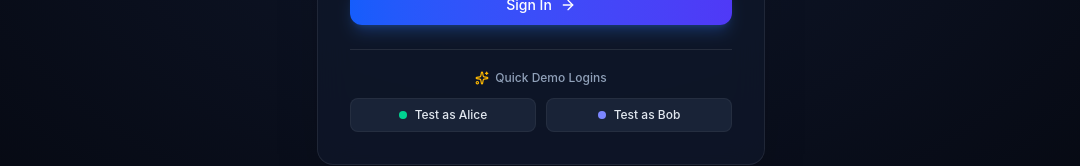
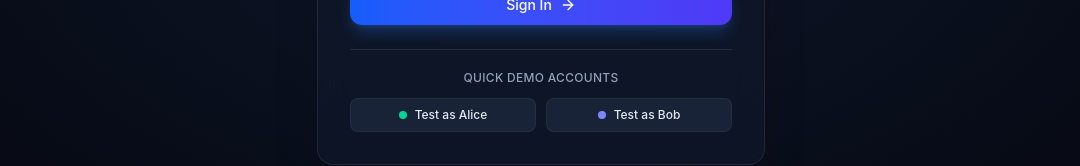
Before and after one commit to Seansteiger/Chat.SO, a React (Vite) app in the folder apps/web/: page / in a window 1280 px wide. Shown: the part 529-695 px from the top of the page, without its empty margins (99-1179 px from the left). Built offline with nearby package versions, Linux system fonts and the light colour scheme.

Commit message:
style: remove sparkles icon from quick demo accounts

```diff
--- a/apps/web/src/components/AuthScreen.tsx
+++ b/apps/web/src/components/AuthScreen.tsx
@@ -1,6 +1,6 @@
 import React, { useState } from 'react';
 import { useAuth } from '../hooks/useAuth.js';
-import { Sparkles, MessageSquare, Video, ShieldCheck, UserCheck, ArrowRight } from 'lucide-react';
+import { MessageSquare, Video, ShieldCheck, UserCheck, ArrowRight } from 'lucide-react';
 
 export const AuthScreen: React.FC = () => {
   const { login, register } = useAuth();
@@ -181,9 +181,8 @@ export const AuthScreen: React.FC = () => {
 
           {/* Quick Demo Fill Buttons */}
           <div className="mt-6 pt-5 border-t border-white/10">
-            <p className="text-xs text-slate-400 text-center mb-3 font-medium flex items-center justify-center gap-1.5">
-              <Sparkles className="w-3.5 h-3.5 text-amber-400" />
-              Quick Demo Logins
+            <p className="text-xs text-slate-400 text-center mb-3 font-medium tracking-wide uppercase">
+              Quick Demo Accounts
             </p>
             <div className="grid grid-cols-2 gap-2.5">
               <button
```
